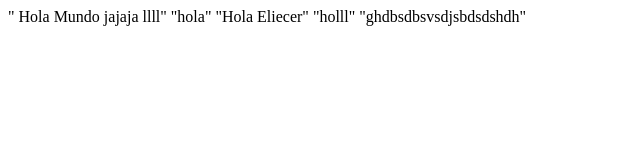
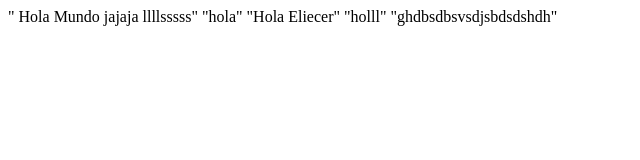
Before and after one commit to Eabetint/Primer_Repositorio, a plain HTML site: page index.html in a window 1280 px wide. Shown: the whole page, without its empty margins (0-640 px from the left). Drawn offline with Linux system fonts and the light colour scheme.

Commit message:
se va acrear un clonflicto

```diff
--- a/index.html
+++ b/index.html
@@ -7,10 +7,11 @@
     <title>Document</title>
 </head>
 <body>
-    " Hola Mundo jajaja llll"
+    " Hola Mundo jajaja llllsssss"
     "hola"
 "Hola Eliecer"
     "holll"
     "ghdbsdbsvsdjsbdsdshdh"
+
 </body>
 </html>
```
